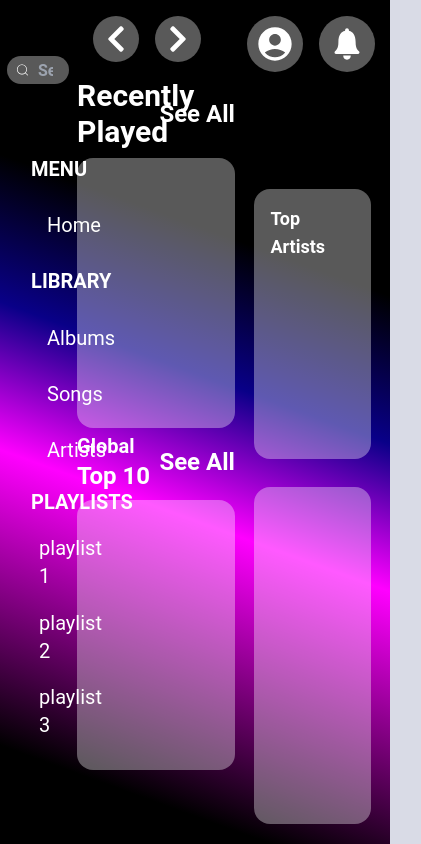
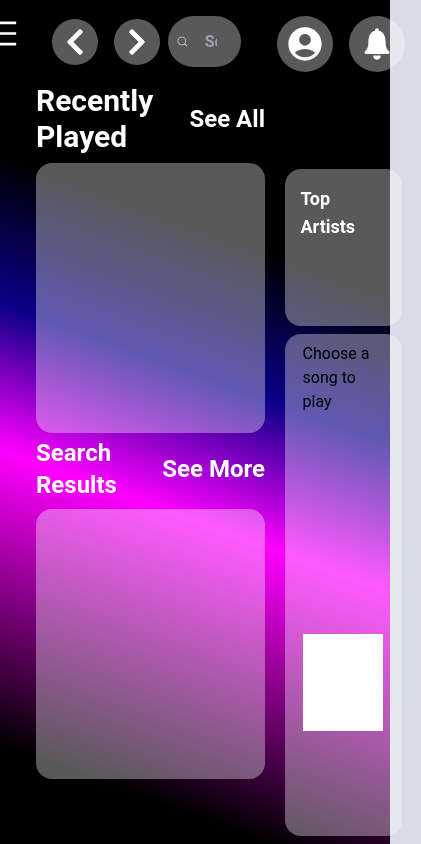
Before and after one commit to Satyam1923/Spring-Music-Player, a React (Vite) app in the folder frontend/: page /home in a window 390 px wide. Shown: the whole page, 421 px wide, since content can reach past the window. Built offline with nearby package versions, Linux system fonts and the light colour scheme.

Commit message:
made the home page called the api added some responsive ness but still needs to be fixed

```diff
--- a/frontend/src/components/Currapp/Currapp.jsx
+++ b/frontend/src/components/Currapp/Currapp.jsx
@@ -10,6 +10,7 @@ const CurrApp = () => {
     const [totalTime, setTotalTime] = useState(0);
     const [timePassed, setTimePassed] = useState(0);
     const [currplaying, setCurrplaying] = useState(0);
+
 
     const fetchSongData = async () => {
         try {
--- /dev/null
+++ b/frontend/src/components/Home/Home.css
@@ -0,0 +1,24 @@
+.hamburger{
+    display:none;
+}
+
+@media only screen and (max-width: 1024px) {
+    .hamburger {
+        width:auto;
+        height:100%;
+        display: flex;
+        justify-content: center;
+        align-items: flex-start;
+        padding-top: 16px;
+    }
+
+    .sidebar{
+        display:none;
+    }
+
+    .recents{
+        font-size: medium;
+    }
+
+
+}
--- a/frontend/src/components/Home/Home.jsx
+++ b/frontend/src/components/Home/Home.jsx
@@ -10,45 +10,123 @@ import { FaChevronLeft } from "react-icons/fa";
 import { FaChevronRight } from "react-icons/fa";
 import { MdAccountCircle } from "react-icons/md";
 import { IoIosNotifications } from "react-icons/io";
+import { useState, useEffect } from "react";
+import AudioPlayer from "react-h5-audio-player";
+import axios from "axios";
+import "react-h5-audio-player/lib/styles.css";
+import "./Home.css";
+import { AiOutlineMenu, AiOutlineClose } from 'react-icons/ai';
+
 
 const Home = () => {
+    const [data, setData] = useState(null);
+    const [currplaying, setCurrplaying] = useState(0);
+    const [searchQuery, setSearchQuery] = useState("");
+    const [currentIndex, setCurrentIndex] = useState(0);
+    const itemsPerPage = 3;
+    const [isSidebarOpen, setIsSidebarOpen] = useState(false)
+
+    const fetchSongData = async () => {
+        try {
+            const response = await axios.get(
+                "https://spring-music-player-3hyj.vercel.app/search",
+                {
+                    params: { song: searchQuery },
+                }
+            );
+            setData(response.data);
+        } catch (error) {
+            console.error(error);
+        }
+    };
+
+    const playSong = (index) => {
+        setCurrplaying(index);
+    };
+
+    const handleNext = () => {
+        setCurrentIndex((prevIndex) => (prevIndex + itemsPerPage) % data.length);
+    };
+
+    let currentItems;
+
+    if (data !== null) currentItems = data.slice(currentIndex, currentIndex + itemsPerPage);
+
+
+
     return (
-        <div className="w-full h-full flex items-center justify-center bg-gradient-to-20 mx-auto">
+        <div className="w-full h-full flex items-center justify-center bg-gradient-to-20 mx-auto ">
 
-            <div className="sidebar w-1/5 h-full">
-                <div className="search w-full h-1/6 flex justify-center items-center ">
-                    <div className="w-4/5 h-1/5 bg-white bg-opacity-35 rounded-full border-none flex justify-center items-center p-2">
-                        <CiSearch size={30} color={"white"} />
-                        <input type="text" placeholder="Search" className=" search-bar w-full h-full  bg-transparent p-2 font-bold" />
+             {/* Hamburger Icon */}
+             <div className="hamburger p-4">
+                <AiOutlineMenu size={35} color="white" onClick={() => setIsSidebarOpen(true)} />
+                {/* <CiSearch size={30} color={"white"}
+
+                        />
+
+                <CiHome
+                size={30} color={"white"}
+                />
+                <IoMdPhotos size={30} color={"white"} />
+                <MdOutlineLibraryMusic size={30} color={"white"} />
+                <HiMiniMusicalNote size={30} color={"white"} />
+                <TbPlaylist size={30} color={"white"} /> */}
             </div>
 
+            {/* Sidebar */}
+            <div className={` w-1/5 h-full  text-white transition-transform transform ${isSidebarOpen ? 'block' : 'sidebar'} lg:translate-x-0 fixed lg:static z-50 lg:z-auto`}>
+                {/* Close Icon for Sidebar */}
+                <div className="sm:block lg:hidden p-4">
+                    <AiOutlineClose size={30} color="white" onClick={() => setIsSidebarOpen(false)} />
                 </div>
 
-                <div className="navs w-full h-4/5">
-                    <div className="menu-library w-full h-1/2 flex flex-col items-left justify-around   text-white text-xl">
-                        <h1 className="px-8 font-bold">MENU</h1>
-                        <div className="flex justify-left items-center px-8"> <CiHome /> <span className="p-2"></span>Home</div>
-                        <h1 className="px-8 font-bold">LIBRARY</h1>
-                        <div className="flex justify-left items-center px-8"> <IoMdPhotos /> <span className="p-2"></span>Albums</div>
-                        <div className="flex justify-left items-center px-8"> <MdOutlineLibraryMusic /> <span className="p-2"></span>Songs</div>
-                        <div className="flex justify-left items-center px-8"> <HiMiniMusicalNote /> <span className="p-2"></span>Artists</div>
 
 
+                {/* Navigation Links */}
+                <div className="navs w-full h-full ">
+                    <div className="menu-library w-full h-1/2 flex flex-col items-left justify-around text-white text-xl">
+                        <h1 className="px-8 font-bold">MENU</h1>
+                        <div className="flex justify-left items-center px-8">
+                            <CiHome />
+                            <span className="p-2"></span>Home
+                        </div>
+                        <h1 className="px-8 font-bold">LIBRARY</h1>
+                        <div className="flex justify-left items-center px-8">
+                            <IoMdPhotos />
+                            <span className="p-2"></span>Albums
+                        </div>
+                        <div className="flex justify-left items-center px-8">
+                            <MdOutlineLibraryMusic />
+                            <span className="p-2"></span>Songs
+                        </div>
+                        <div className="flex justify-left items-center px-8">
+                            <HiMiniMusicalNote />
+                            <span className="p-2"></span>Artists
+                        </div>
                     </div>
 
-                    <div className="playlist w-full h-2/5 text-white text-xl flex flex-col justify-around items-left">
+                    <div className="playlist w-full h-2/5 text-white text-xl flex flex-col justify-around items-left lg:max-xl:text-lg md:max-lg:text-md">
                         <h1 className="px-8 font-bold">PLAYLISTS</h1>
-                        <div className="px-8 flex justify-left items-center"><TbPlaylist /> <span className="px-2">playlist 1</span> <RiDeleteBin6Line /></div>
-                        <div className="px-8 flex justify-left items-center"><TbPlaylist /> <span className="px-2">playlist 2</span> <RiDeleteBin6Line /></div>
-                        <div className="px-8 flex justify-left items-center"><TbPlaylist /> <span className="px-2">playlist 3</span> <RiDeleteBin6Line /></div>
-
+                        <div className="px-8 flex justify-left items-center">
+                            <TbPlaylist />
+                            <span className="px-2">playlist 1</span>
+                            <RiDeleteBin6Line />
+                        </div>
+                        <div className="px-8 flex justify-left items-center">
+                            <TbPlaylist />
+                            <span className="px-2">playlist 2</span>
+                            <RiDeleteBin6Line />
+                        </div>
+                        <div className="px-8 flex justify-left items-center">
+                            <TbPlaylist />
+                            <span className="px-2">playlist 3</span>
+                            <RiDeleteBin6Line />
+                        </div>
+                    </div>
+                </div>
             </div>
 
-                </div>
-
-            </div>
-
-            <div className="main w-3/5 h-full flex-col justify-around items-left">
+            <div className="main w-3/5 h-full flex-col justify-around items-left sm:max-lg:px-4">
 
                 <div className="top-left-icons flex justify-left items-center p-4">
                     <div className="left-icon bg-white bg-opacity-35 rounded-full flex justify-center items-center p-2 ">
@@ -57,12 +135,32 @@ const Home = () => {
                     <div className="right-icon bg-white bg-opacity-35 rounded-full flex justify-center items-center p-2">
                         <FaChevronRight size={30} color={"white"} />
                     </div>
+                    <div className="w-3/5 h-2/5 bg-white bg-opacity-35 rounded-full border-none flex justify-center items-center p-2 lg:h-1/4 mx-2">
+                        <CiSearch size={25} color={"white"}
+                            onClick={(e) => {
+                                e.preventDefault();
+                                if (searchQuery !== "") fetchSongData();
+                            }}
+                        />
+                        <input
+                            type="text"
+                            name="song"
+                            id="song"
+                            required
+                            onChange={(e) => {
+                                e.preventDefault();
+                                setSearchQuery(e.target.value);
+                            }}
+                            placeholder="Search"
+                            className="search-bar w-full h-full bg-transparent p-2 font-bold focus:outline-none mx-2 focus:bg-transparent focus:text-white"
+                        />
+                    </div>
                 </div>
 
                 <div className="w-full h-2/5">
 
                     <div className="head flex justify-stretch items-center w-full h-auto">
-                        <h1 className="text-white text-3xl font-bold w-1/2 h-auto">Recently Played</h1>
+                        <h1 className="text-white text-3xl font-bold w-1/2 h-auto recents">Recently Played</h1>
                         <h1 className="text-white text-2xl font-bold w-1/2 h-auto text-right">See All</h1>
                     </div>
 
@@ -76,14 +174,38 @@ const Home = () => {
                 <div className="w-full h-2/5 mt-4">
 
                     <div className="head flex justify-stretch items-center w-full h-auto">
-                        <div className="w-1/2 h-auto"><h1 className="text-white text-xl font-bold w-full h-auto">Global</h1>
-                            <h1 className="text-white text-2xl font-bold w-full h-auto ">Top 10</h1></div>
-                        <h1 className="text-white text-2xl font-bold w-1/2 h-auto text-right">See All</h1>
+                        <div className="w-1/2 h-auto">
+                            <h1 className="text-white text-2xl font-bold w-full h-auto ">Search Results</h1></div>
+                        <h1 className="text-white text-2xl font-bold w-1/2 h-auto text-right"
+                            onClick={handleNext}       >See More</h1>
                     </div>
 
 
-                    <div className="recents-card w-full h-4/5 bg-white bg-opacity-35 rounded-2xl flex justify-center items-center p-2 mt-2">
+                    <div className="recents-card w-full h-4/5 bg-white bg-opacity-35 rounded-2xl flex justify-evenly items-center p-2 mt-2">
+                        {currentItems !== null &&
+                            currentItems !== undefined &&
+                            currentItems.map((element, index) => (
+                                <div
+                                    className="h-full w-1/4 rounded-lg hover:shadow-xl flex flex-col justify-center items-center cursor-pointer shadow-lg"
+                                    key={index}
+                                    onClick={() => playSong(index)}
+                                >
+                                    <div className="w-4/5 h-3/5">
+                                        <img
+                                            src={element.img}
+                                            alt={element.name}
+                                            className="w-full h-full"
+                                        />
 
+                                    </div>
+                                    <div className=" text-white w-4/5 h-2/5 items-center flex justify-center">
+                                        <h4 className=" font-bold text-center text-lg">{element.name}</h4>
+                                        {/* <p className = "text-center">
+                                            {element.artist} - {element.year}
+                                        </p> */}
+                                    </div>
+                                </div>
+                            ))}
                     </div>
 
                 </div>
@@ -98,20 +220,50 @@ const Home = () => {
             <div className="home-player w-2/5 h-full flex flex-col justify-center items-center">
                 <div className="top-right-icons w-full h-1/5 flex justify-end items-start p-4 ">
                     <div className="left-icon bg-white bg-opacity-35 rounded-full flex justify-center items-center p-2 ">
-                    <MdAccountCircle  size = {40} color = {"white"}/>
+                        <MdAccountCircle size={40} color={"white"} />
                     </div> <span className="p-2"></span>
                     <div className="right-icon bg-white bg-opacity-35 rounded-full flex justify-center items-center p-2 ">
-                    <IoIosNotifications size = {40} color = {"white"}/>
+                        <IoIosNotifications size={40} color={"white"} />
                     </div>
                 </div>
 
-            <div className = "h-4/5 w-full flex flex-col justify-evenly items-center">
+                <div className="h-4/5 w-full flex flex-col justify-evenly items-center">
 
-            <div className="player w-3/4 h-2/5 bg-white bg-opacity-35 rounded-2xl flex flex-col justify-center items-center p-2">
-            <h1 className = "text-lg font-bold text-white w-full text-left p-2">Top Artists</h1>
+                    <div className=" w-3/4 h-1/4 bg-white bg-opacity-35 rounded-2xl flex flex-col justify-center items-center p-2">
+                        <h1 className="text-lg font-bold text-white w-full text-left p-2">Top Artists</h1>
                         <div className="list w-full h-4/5"></div>
                     </div>
-            <div className="player w-3/4 h-1/2 bg-white bg-opacity-35 rounded-2xl flex justify-center items-center p-2 mt-2"> </div>
+                    <div className=" w-3/4 h-4/5 bg-white bg-opacity-35 rounded-2xl flex flex-col justify-center items-center p-2 m-2">
+                        <div className="w-4/5 h-3/5">
+                            {data && data.length > 0 ? (
+                                <img
+                                    src={data && data[currplaying].img}
+                                    className="w-full h-full"
+                                />
+                            ) : (
+                                "Choose a song to play"
+                            )}
+                        </div>
+                        <ul className="txt w-4/5 h-1/5 text-black bg-white p-2">
+                            <li className="t text-3xl font-bold text-center bg-white">
+                                {data && data.length > 0 && data[currplaying].name}
+                            </li>
+                            <li className="p text-lg text-center ">
+                                {data && data[currplaying].artist}{" "}
+                                {data && data[currplaying].year}
+                            </li>
+                        </ul>
+
+                        <div className="w-4/5 h-1/5">
+                            {data && (
+                                <AudioPlayer
+                                    autoPlay
+                                    src={data && data[currplaying].url}
+                                    preload="metadata"
+                                />
+                            )}
+                        </div>
+                    </div>
                 </div>
             </div>
         </div>
--- a/frontend/tailwind.config.js
+++ b/frontend/tailwind.config.js
@@ -9,10 +9,10 @@ module.exports = {
       backgroundImage: theme => ({
         'gradient-to-20':
             'linear-gradient(20deg, #000000 10%,#ff00ff 40%,#090088  , #000000 70%)',
-        'gradient-to-135':
-            'linear-gradient(135deg, #ffed4a, #ff3860)',
 
-      })
+
+      }),
+
     },
   },
   plugins: [],
```
Lines whose indentation alone changed are shown as unchanged.
